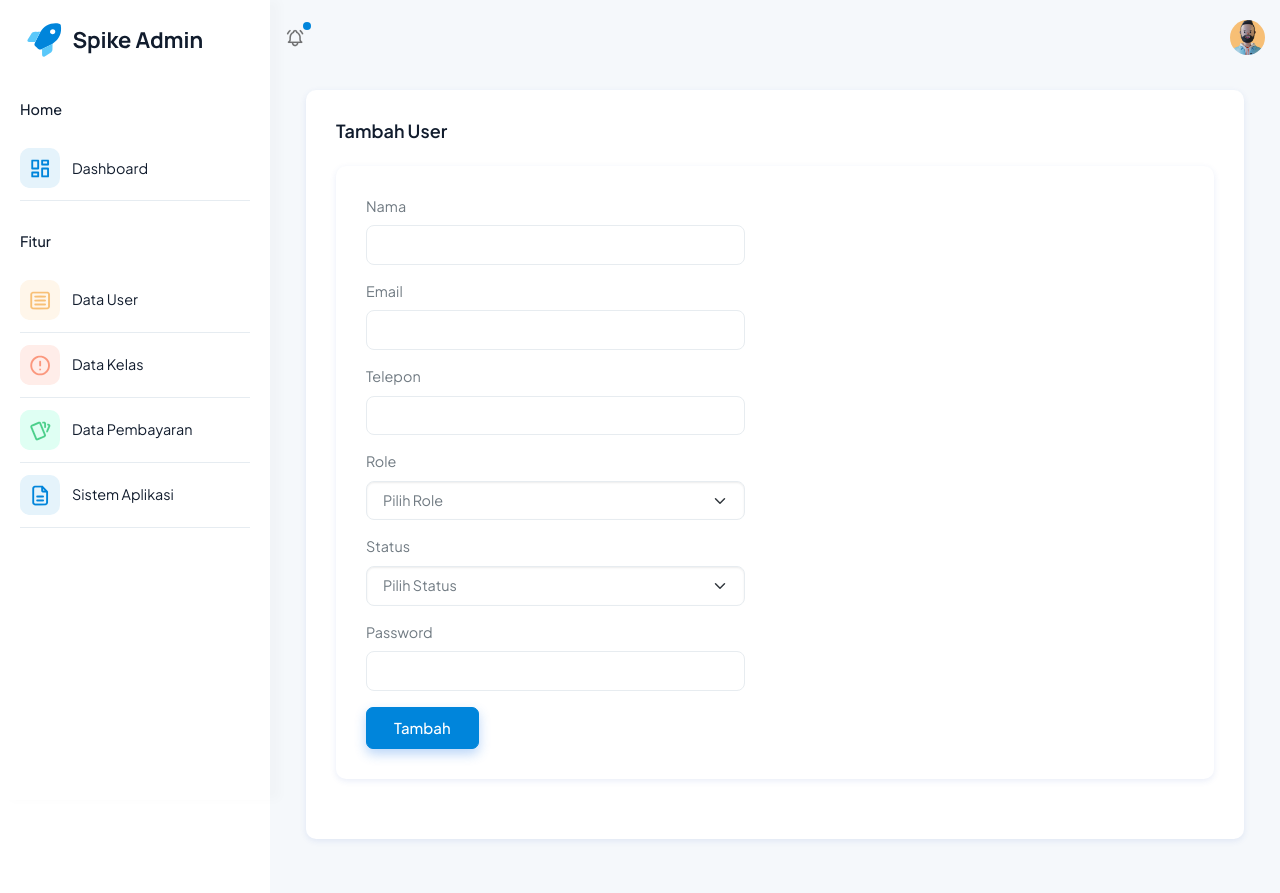
After one commit to adermaulana/bimbelonline, a PHP site: page /admin/tambahuser.php in a window 1280 px wide. The commit adds this page. Run offline with PHP 8.4, Linux system fonts and the light colour scheme; the visitor is signed in with stand-in values (Sample User, id 1).

Commit message:
tambah data

```diff
--- /dev/null
+++ b/admin/tambahuser.php
@@ -0,0 +1,264 @@
+<?php
+
+include '../koneksi.php';
+
+session_start();
+
+if($_SESSION['status'] != 'login'){
+
+    session_unset();
+    session_destroy();
+
+    header("location:../");
+
+}
+
+if (isset($_POST['simpan'])) {
+    // Check if email already exists
+    $email = $_POST['email_221047'];
+    $checkEmail = mysqli_query($koneksi, "SELECT * FROM users_221047 WHERE email_221047='$email'");
+
+    if (mysqli_num_rows($checkEmail) > 0) {
+        echo "<script>
+                alert('Email sudah terdaftar!');
+                document.location='tambahuser.php';
+              </script>";
+    } else {
+        // Hash the password using md5
+        $hashedPassword = md5($_POST['password_221047']);
+
+        // Insert new user into the database
+        $simpan = mysqli_query($koneksi, "INSERT INTO users_221047 (name_221047, email_221047, phone_221047, role_221047, status_221047, password_221047) VALUES ('$_POST[name_221047]', '$email', '$_POST[phone_221047]', '$_POST[role_221047]', '$_POST[status_221047]', '$hashedPassword')");
+
+        if ($simpan) {
+            echo "<script>
+                    alert('Simpan data sukses!');
+                    document.location='user.php';
+                </script>";
+        } else {
+            echo "<script>
+                    alert('Simpan data Gagal!');
+                    document.location='user.php';
+                </script>";
+        }
+    }
+}
+?>
+<!doctype html>
+<html lang="en">
+
+<head>
+  <meta charset="utf-8">
+  <meta name="viewport" content="width=device-width, initial-scale=1">
+  <title>Dahsboard Admin</title>
+  <link rel="shortcut icon" type="image/png" href="../assets/images/logos/favicon.png" />
+  <link rel="stylesheet" href="../assets/css/styles.min.css" />
+</head>
+
+<body>
+  <!--  Body Wrapper -->
+  <div class="page-wrapper" id="main-wrapper" data-layout="vertical" data-navbarbg="skin6" data-sidebartype="full"
+    data-sidebar-position="fixed" data-header-position="fixed">
+    <!-- Sidebar Start -->
+    <aside class="left-sidebar">
+      <!-- Sidebar scroll-->
+      <div class="scroll-sidebar" data-simplebar>
+        <div class="d-flex mb-4 align-items-center justify-content-between">
+            <a href="index.php" class="text-nowrap logo-img ms-0 ms-md-1">
+              <img src="../assets/images/logos/dark-logo.svg" width="180" alt="">
+            </a>
+            <div class="close-btn d-xl-none d-block sidebartoggler cursor-pointer" id="sidebarCollapse">
+              <i class="ti ti-x fs-8"></i>
+            </div>
+        </div>
+        <!-- Sidebar navigation-->
+        <nav class="sidebar-nav">
+          <ul id="sidebarnav" class="mb-4 pb-2">
+            <li class="nav-small-cap">
+              <i class="ti ti-dots nav-small-cap-icon fs-5"></i>
+              <span class="hide-menu">Home</span>
+            </li>
+            <li class="sidebar-item">
+              <a
+                class="sidebar-link sidebar-link primary-hover-bg"
+                href="index.php"
+                aria-expanded="false"
+              >
+                <span class="aside-icon p-2 bg-light-primary rounded-3">
+                  <i class="ti ti-layout-dashboard fs-7 text-primary"></i>
+                </span>
+                <span class="hide-menu ms-2 ps-1">Dashboard</span>
+              </a>
+            </li>
+            <li class="nav-small-cap">
+              <i class="ti ti-dots nav-small-cap-icon fs-5"></i>
+              <span class="hide-menu">Fitur</span>
+            </li>
+            <li class="sidebar-item">
+              <a
+                class="sidebar-link sidebar-link warning-hover-bg"
+                href="user.php"
+                aria-expanded="false"
+              >
+                <span class="aside-icon p-2 bg-light-warning rounded-3">
+                  <i class="ti ti-article fs-7 text-warning"></i>
+                </span>
+                <span class="hide-menu ms-2 ps-1">Data User</span>
+              </a>
+            </li>
+            <li class="sidebar-item">
+              <a
+                class="sidebar-link sidebar-link danger-hover-bg"
+                href="kelas.php"
+                aria-expanded="false"
+              >
+                <span class="aside-icon p-2 bg-light-danger rounded-3">
+                  <i class="ti ti-alert-circle fs-7 text-danger"></i>
+                </span>
+                <span class="hide-menu ms-2 ps-1">Data Kelas</span>
+              </a>
+            </li>
+            <li class="sidebar-item">
+              <a
+                class="sidebar-link sidebar-link success-hover-bg"
+                href="pembayaran.php"
+                aria-expanded="false"
+              >
+                <span class="aside-icon p-2 bg-light-success rounded-3">
+                  <i class="ti ti-cards fs-7 text-success"></i>
+                </span>
+                <span class="hide-menu ms-2 ps-1">Data Pembayaran</span>
+              </a>
+            </li>
+            <li class="sidebar-item">
+              <a
+                class="sidebar-link sidebar-link primary-hover-bg"
+                href="sistem.php"
+                aria-expanded="false"
+              >
+                <span class="aside-icon p-2 bg-light-primary rounded-3">
+                  <i class="ti ti-file-description fs-7 text-primary"></i>
+                </span>
+                <span class="hide-menu ms-2 ps-1">Sistem Aplikasi</span>
+              </a>
+            </li>
+
+          </ul>
+
+        </nav>
+        <!-- End Sidebar navigation -->
+      </div>
+      <!-- End Sidebar scroll-->
+    </aside>
+    <!--  Sidebar End -->
+    <!--  Main wrapper -->
+    <div class="body-wrapper">
+      <!--  Header Start -->
+      <header class="app-header">
+        <nav class="navbar navbar-expand-lg navbar-light">
+          <ul class="navbar-nav">
+            <li class="nav-item d-block d-xl-none">
+              <a class="nav-link sidebartoggler nav-icon-hover" id="headerCollapse" href="javascript:void(0)">
+                <i class="ti ti-menu-2"></i>
+              </a>
+            </li>
+            <li class="nav-item">
+              <a class="nav-link nav-icon-hover" href="javascript:void(0)">
+                <i class="ti ti-bell-ringing"></i>
+                <div class="notification bg-primary rounded-circle"></div>
+              </a>
+            </li>
+          </ul>
+          <div class="navbar-collapse justify-content-end px-0" id="navbarNav">
+            <ul class="navbar-nav flex-row ms-auto align-items-center justify-content-end">
+              <li class="nav-item dropdown">
+                <a class="nav-link nav-icon-hover" href="javascript:void(0)" id="drop2" data-bs-toggle="dropdown"
+                  aria-expanded="false">
+                  <img src="../assets/images/profile/user1.jpg" alt="" width="35" height="35" class="rounded-circle">
+                </a>
+                <div class="dropdown-menu dropdown-menu-end dropdown-menu-animate-up" aria-labelledby="drop2">
+                  <div class="message-body">
+                    <a href="javascript:void(0)" class="d-flex align-items-center gap-2 dropdown-item">
+                      <i class="ti ti-user fs-6"></i>
+                      <p class="mb-0 fs-3">My Profile</p>
+                    </a>
+                    <a href="javascript:void(0)" class="d-flex align-items-center gap-2 dropdown-item">
+                      <i class="ti ti-mail fs-6"></i>
+                      <p class="mb-0 fs-3">My Account</p>
+                    </a>
+                    <a href="javascript:void(0)" class="d-flex align-items-center gap-2 dropdown-item">
+                      <i class="ti ti-list-check fs-6"></i>
+                      <p class="mb-0 fs-3">My Task</p>
+                    </a>
+                    <a href="logout.php" class="btn btn-outline-primary mx-3 mt-2 d-block shadow-none">Logout</a>
+                  </div>
+                </div>
+              </li>
+            </ul>
+          </div>
+        </nav>
+      </header>
+      <!--  Header End -->
+      <div class="container-fluid">
+        <div class="container-fluid">
+          <div class="card">
+            <div class="card-body">
+              <h5 class="card-title fw-semibold mb-4">Tambah User</h5>
+              <div class="card">
+                <div class="card-body col-6">
+                  <form method="POST">
+                    <div class="mb-3">
+                      <label for="name_221047" class="form-label">Nama</label>
+                      <input type="text" class="form-control" id="name_221047" name="name_221047" required>
+                    </div>
+                    <div class="mb-3">
+                      <label for="email_221047" class="form-label">Email</label>
+                      <input type="email" class="form-control" id="email_221047" name="email_221047" required>
+                    </div>
+                    <div class="mb-3">
+                      <label for="phone_221047" class="form-label">Telepon</label>
+                      <input type="text" class="form-control" id="phone_221047" name="phone_221047" required>
+                    </div>
+                    <div class="mb-3">
+                        <label for="role_221047" class="form-label">Role</label>
+                        <select class="form-select" id="role_221047" name="role_221047" required>
+                            <option value="" disabled selected>Pilih Role</option>
+                            <option value="admin">Admin</option>
+                            <option value="pengajar">Pengajar</option>
+                            <option value="siswa">Siswa</option>
+                            <!-- Tambahkan opsi lain sesuai kebutuhan -->
+                        </select>
+                    </div>
+                    <div class="mb-3">
+                        <label for="status_221047" class="form-label">Status</label>
+                        <select class="form-select" id="status_221047" name="status_221047" required>
+                            <option value="" disabled selected>Pilih Status</option>
+                            <option value="active">Aktif</option>
+                            <option value="inactive">Nonaktif</option>
+                            <!-- Tambahkan opsi lain sesuai kebutuhan -->
+                        </select>
+                    </div>
+                    <div class="mb-3">
+                      <label for="password_221047" class="form-label">Password</label>
+                      <input type="password" class="form-control" id="password_221047" name="password_221047" required>
+                    </div>
+                    <button type="submit" name="simpan" class="btn btn-primary">Tambah</button>
+                  </form>
+                </div>
+              </div>
+            </div>
+          </div>
+        </div>
+      </div>
+    </div>
+  </div>
+  <script src="../assets/libs/jquery/dist/jquery.min.js"></script>
+  <script src="../assets/libs/bootstrap/dist/js/bootstrap.bundle.min.js"></script>
+  <script src="../assets/js/sidebarmenu.js"></script>
+  <script src="../assets/js/app.min.js"></script>
+  <script src="../assets/libs/apexcharts/dist/apexcharts.min.js"></script>
+  <script src="../assets/libs/simplebar/dist/simplebar.js"></script>
+  <script src="../assets/js/dashboard.js"></script>
+</body>
+
+</html>
```
Also changed, not shown: admin/index.php (+13 -133 lines), admin/user.php (added, +274 -0 lines).
